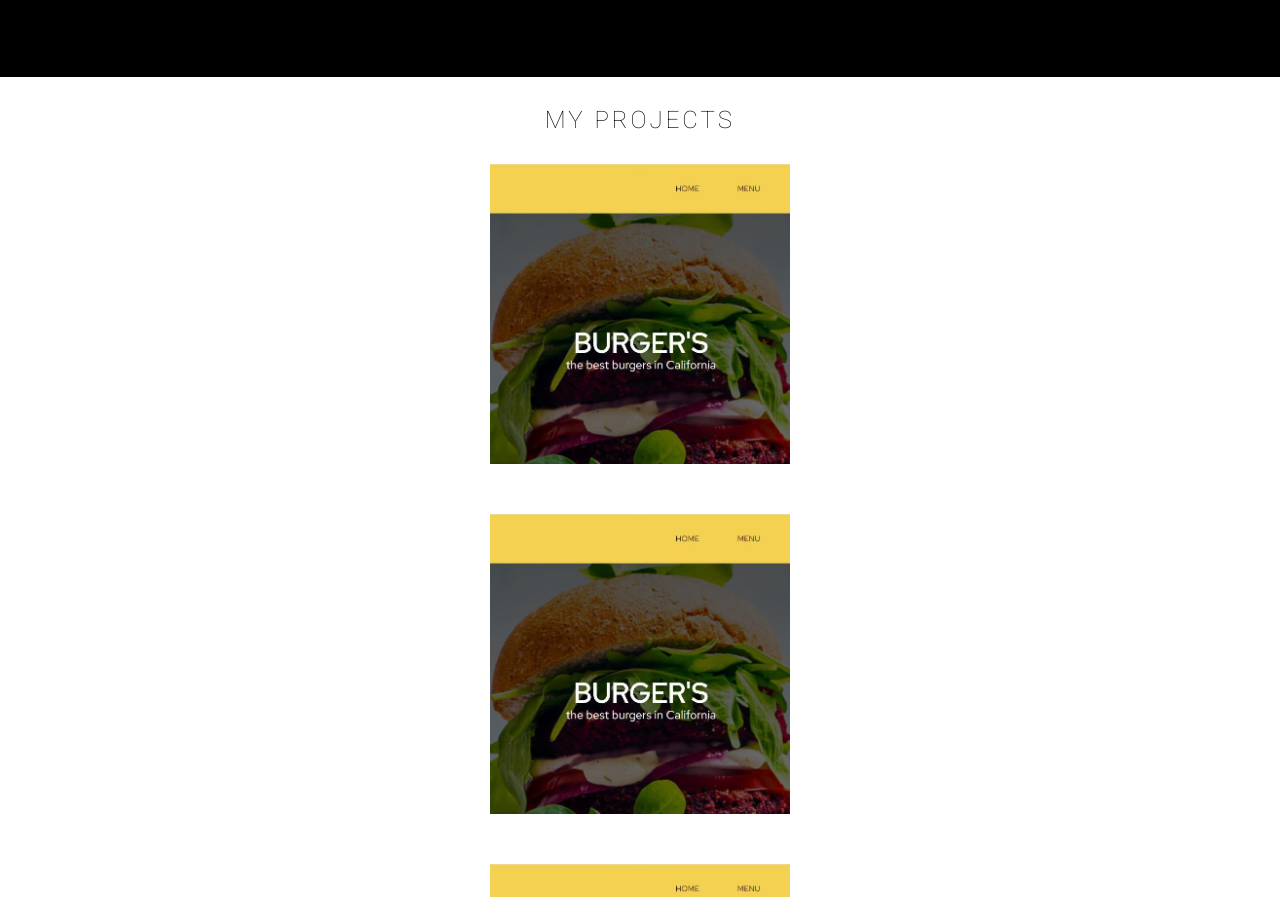
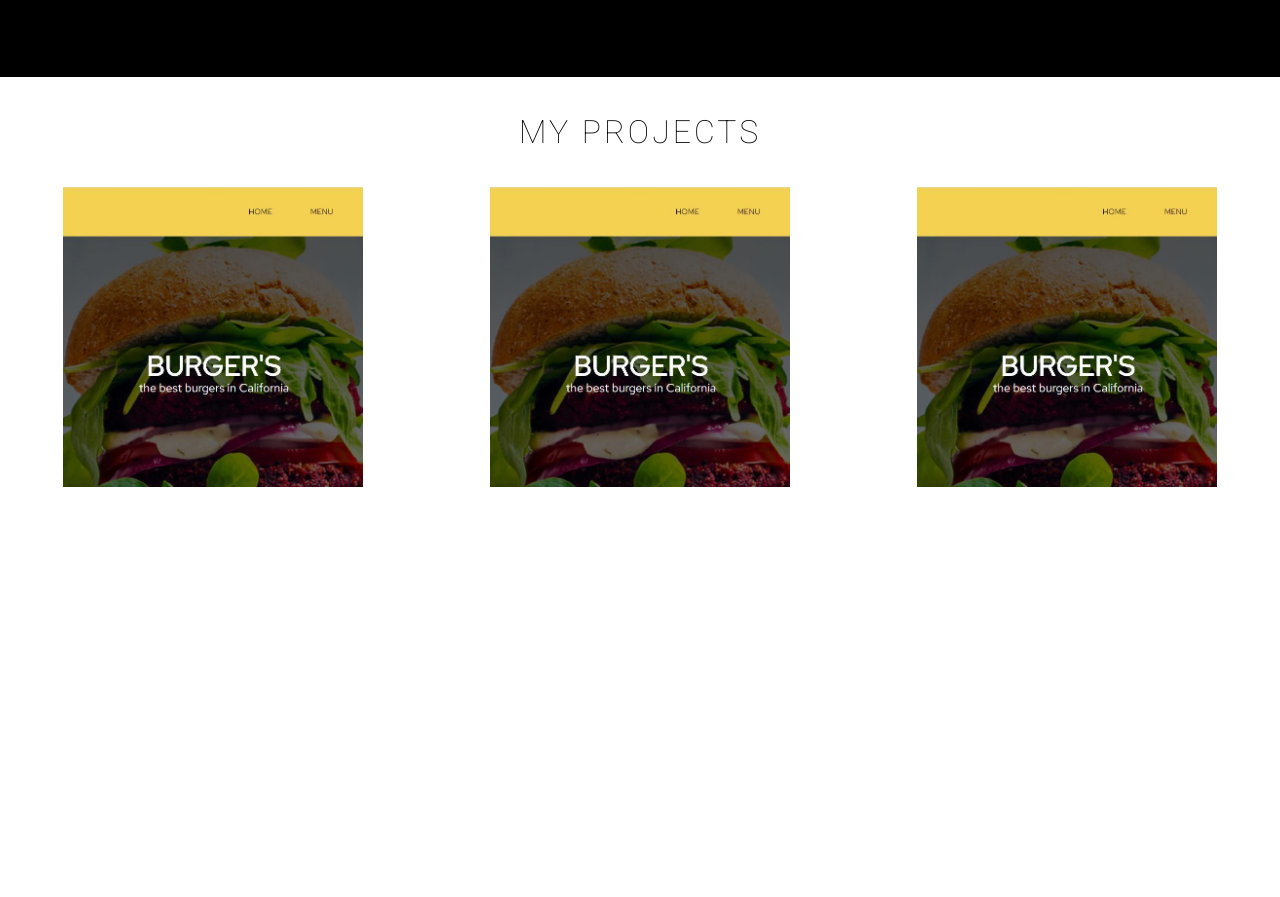
Before and after one commit to AleksandraBozenko/portfolio, a website: page src/content/index.html in a window 1280 px wide. Shown: the part 1284-2181 px from the top of the page. After the commit the page ends 1821 px from the top, so only its background shows below. Drawn offline with nearby package versions, Linux system fonts and the light colour scheme; files that its build step writes are made by us from their sources.

Commit message:
Repair: Projects section responsive

```diff
--- a/src/content/index.html
+++ b/src/content/index.html
@@ -108,6 +108,7 @@
       </section>
       <section class="projects" id="projectsSection">
         <h2 class="projects__title">MY PROJECTS</h2>
+        <div class="projects__content">
         <div class="projects__example">
           <div class="projects__choose">
             <a class="projects__choose--link" href="http://aleksandrabozenko.pl/restaurant/"><button class="projects__choose--button projects__choose--button-project"><p class="projects__choose--button-text">PROJECT</p></button></a>
@@ -126,7 +127,7 @@
             <a class="projects__choose--link" href="https://github.com/AleksandraBozenko/restaurant"><button class="projects__choose--button projects__choose--button-github"><p class="projects__choose--button-text">GITHUB</p></button></a>
           </div>
         </div>
-
+      </div>
         <!-- <div class="projects__example"></div> -->
       </section>
     </main>
--- a/src/scss/main.scss
+++ b/src/scss/main.scss
@@ -161,6 +161,11 @@ html {
     font-weight: 100;
     padding: 10px;
   }
+  &__content{
+    width: 100%;
+    @include center;
+    flex-direction: column;
+  }
   &__example{
     width: 300px;
     height: 300px;
@@ -220,11 +225,16 @@ html {
       }
     }
   }
-  // .projects{
-  //   &__title{
-  //     font-size: 2em;
-  //   }
-  // }
+  .projects{
+    &__title{
+      font-size: 2em;
+    }
+    &__content{
+      flex-direction: row;
+      flex-wrap: wrap;
+      justify-content: space-around;
+    }
+  }
 }
 @media(min-width: 700px){
   .skills{
```
